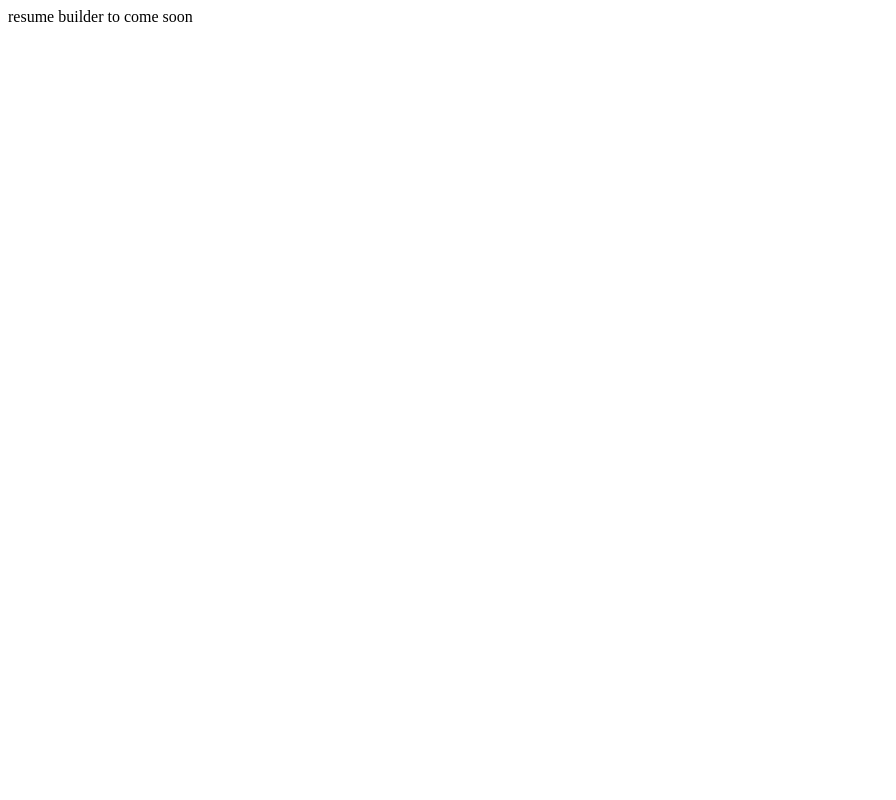
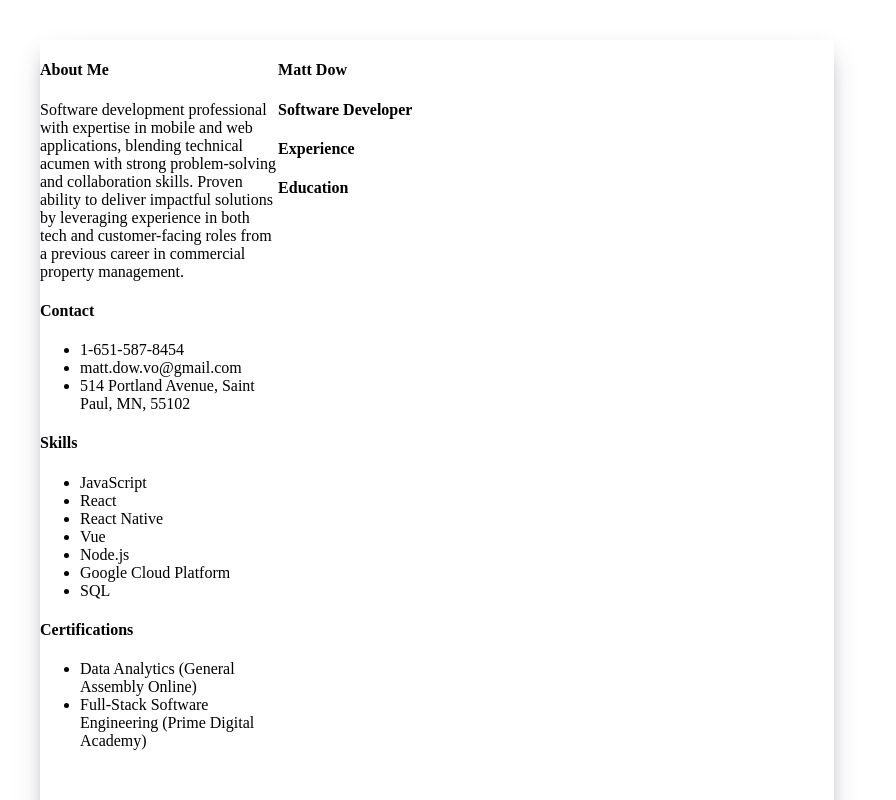
Before and after one commit to mattdow/web-resume, a Vue app in the folder matt-dow-resume-builder/: page / in a window 1280 px wide. Shown: the top 800 px of the page, without its empty margins (0-896 px from the left). Built offline with nearby package versions, Linux system fonts and the light colour scheme.

Commit message:
Add very basic layout styling and initial content.

```diff
--- a/matt-dow-resume-builder/src/App.vue
+++ b/matt-dow-resume-builder/src/App.vue
@@ -1,16 +1,74 @@
 
 <template>
-  <!-- <header>
-    <img alt="Vue logo" class="logo" src="./assets/logo.svg" width="125" height="125" />
+  <main class="container">
+    <div id="resume" class="d-flex">
+      <div class="left-col">
+        <h4 class="section-headline">
+          About Me
+        </h4>
+        <div>
+          Software development professional with expertise in mobile and web applications, blending technical acumen with strong problem-solving and collaboration skills. Proven ability to deliver impactful solutions by leveraging experience in both tech and customer-facing roles from a previous career in commercial property management.
+        </div>
+        <h4 class="section-headline">
+          Contact
+        </h4>
+        <ul>
+          <li>1-651-587-8454</li>
+          <li>matt.dow.vo@gmail.com</li>
+          <li>514 Portland Avenue, Saint Paul, MN, 55102</li>
+        </ul>
+        <h4 class="section-headline">
+          Skills
+        </h4>
+        <ul>
+          <li>JavaScript</li>
+          <li>React</li>
+          <li>React Native</li>
+          <li>Vue</li>
+          <li>Node.js</li>
+          <li>Google Cloud Platform</li>
+          <li>SQL</li>
+        </ul>
+        <h4 class="section-headline">
+          Certifications
+        </h4>
+        <ul>
+          <li>Data Analytics (General Assembly Online)</li>
+          <li>Full-Stack Software Engineering (Prime Digital Academy)</li>
+        </ul>
+      </div>
+      <div class="right-col">
+        <h4 class="personal-name">
+          Matt Dow
+        </h4>
+        <h4 class="personal-title">
+          Software Developer
+        </h4>
+        <h4 class="section-headline">
+          Experience
+        </h4>
+        <h4 class="section-headline">
+          Education
+        </h4>
+      </div>
+    </div>
+  </main>
+</template>
 
-    <div class="wrapper">
-      <HelloWorld msg="You did it!" />
-    </div>
-  </header>
+<style scoped>
+  #resume {
+    box-shadow: rgba(50, 50, 93, 0.25) 0px 13px 27px -5px, rgba(0, 0, 0, 0.3) 0px 8px 16px -8px;
+  /* DIN A4 standard paper size. commonly used for resumes
+  For North America letter size use width: 8.5in; height: 11in; */
+  height: 297mm;
+  width: 210mm;
+  }
 
-  <main>
-    <TheWelcome />
+  .left-col {
+    width: 30%;
+  }
 
-  </main> -->
-  resume builder to come soon
-</template>
+  .right-col {
+    width: 70%;
+  }
+</style>
--- a/matt-dow-resume-builder/src/assets/main.css
+++ b/matt-dow-resume-builder/src/assets/main.css
@@ -0,0 +1,8 @@
+.container {
+  margin: 40px auto;
+  max-width: 1200px;
+}
+
+.d-flex {
+  display: flex;
+}
```
